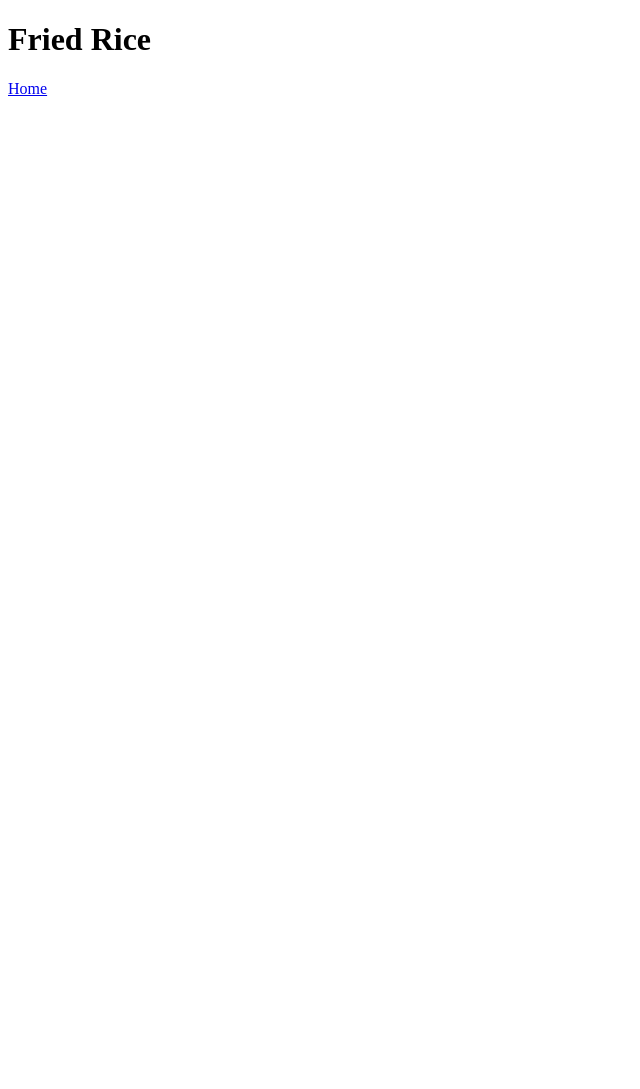
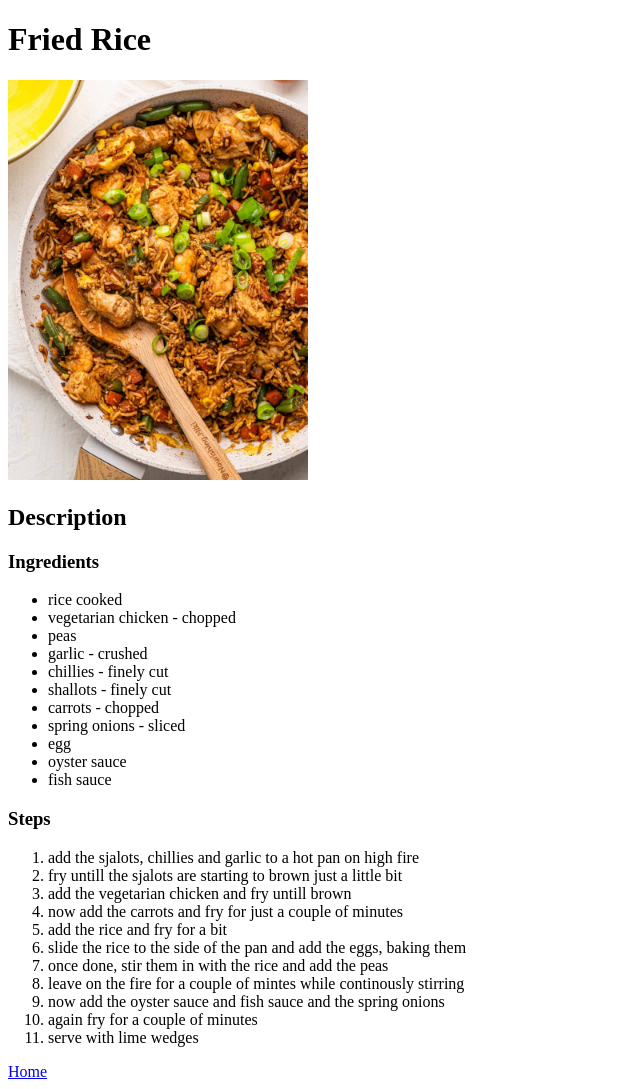
Before and after one commit to Marloessgs/odin-recipes, a plain HTML site: page recipes/fried-rice.html in a window 1280 px wide. Shown: the whole page, without its empty margins (0-640 px from the left). Before the commit the page ends 800 px from the top, so only its background shows below. Drawn offline with Linux system fonts and the light colour scheme.

Commit message:
Add receipe pages with content and images
added new recipe pages including ingredients, instructions, and images.
Updated the homepage to include links to the new recipe page.

```diff
--- a/recipes/fried-rice.html
+++ b/recipes/fried-rice.html
@@ -7,6 +7,41 @@
 </head>
 <body>
     <h1>Fried Rice</h1>
+    <p class="fried-Rice-img">
+    <img src="../images/friedRice.jpg" alt="fried rice" height="400" width="300">
+    </p>
+    <h2>Description</h2>
+    <div class="ingredientList">
+        <h3>Ingredients</h3>
+        <ul>
+            <li>rice cooked</li>
+            <li>vegetarian chicken - chopped</li>
+            <li>peas</li>
+            <li>garlic - crushed</li>
+            <li>chillies - finely cut</li>
+            <li>shallots - finely cut</li>
+            <li>carrots - chopped</li>
+            <li>spring onions - sliced</li>
+            <li>egg</li>
+            <li>oyster sauce</li>
+            <li>fish sauce</li>
+        </ul>
+        <ol></ol>
+        <h3>Steps</h3>
+        <ol>
+            <li>add the sjalots, chillies and garlic to a hot pan on high fire</li>
+            <li>fry untill the sjalots are starting to brown just a little bit</li>
+            <li>add the vegetarian chicken and fry untill brown</li>
+            <li>now add the carrots and fry for just a couple of minutes</li>
+            <li>add the rice and fry for a bit</li>
+            <li>slide the rice to the side of the pan and add the eggs, baking them</li>
+            <li>once done, stir them in with the rice and add the peas</li>
+            <li>leave on the fire for a couple of mintes while continously stirring</li>
+            <li>now add the oyster sauce and fish sauce and the spring onions</li>
+            <li>again fry for a couple of minutes</li>
+            <li>serve with lime wedges</li>
+        </ol>
+    </div>
     <a href="../index.html">Home</a>
 </body>
 </html>
```
Also changed, not shown: recipes/fluffy-pancakes.html (added, +43 -0 lines), recipes/lemongrass-chicken-stir-fry.html (added, +44 -0 lines).
